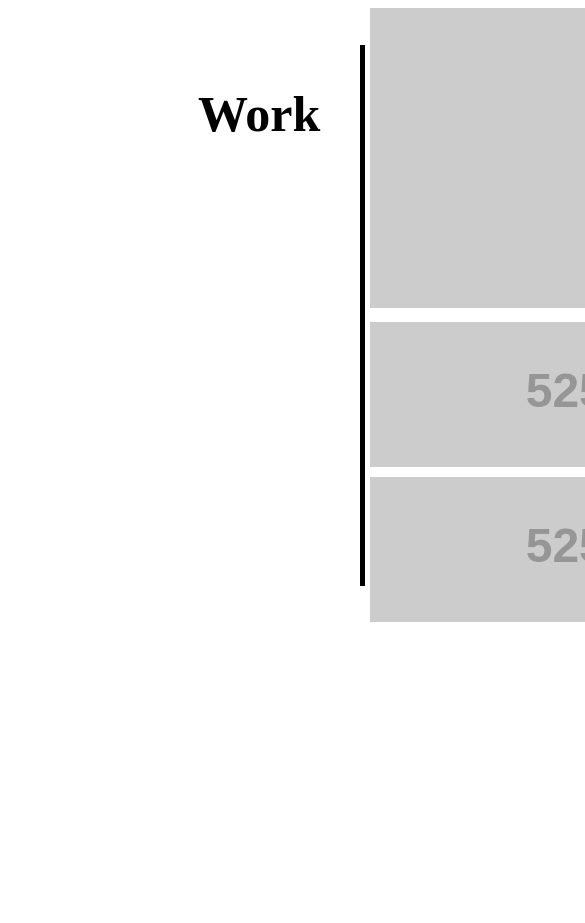
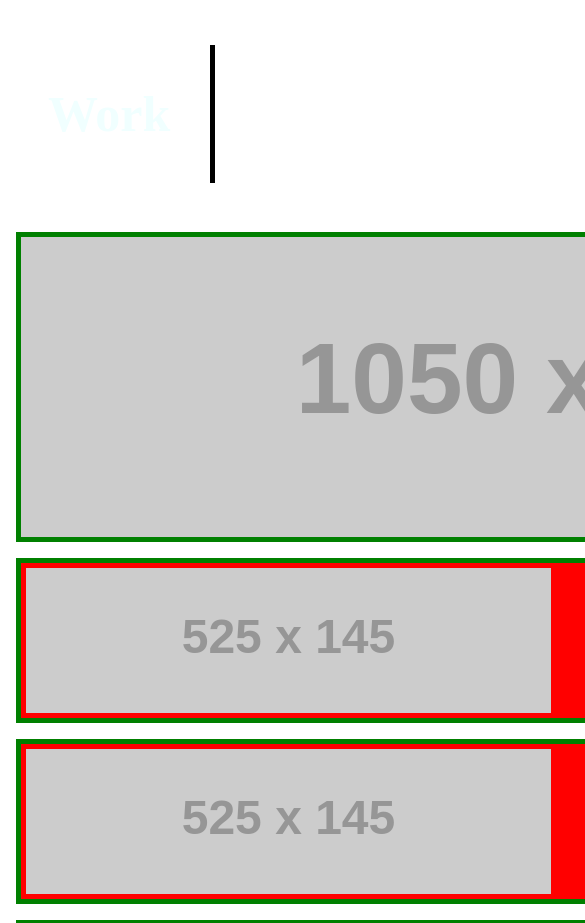
Before and after one commit to AntoineCanCode/homework-two, a plain HTML site: page index.html in a window 390 px wide. Shown: the part 1200-2123 px from the top of the page, 585 px wide, since content can reach past the window. Before the commit the page ends 1835 px from the top, so only its background shows below. Drawn offline with Linux system fonts and the light colour scheme; placeholder pictures from the web are drawn by us.

Commit message:
made work container responsive and refactored html

```diff
--- a/assets/style.css
+++ b/assets/style.css
@@ -4,8 +4,8 @@ header{
 
 }
 
-body{
-    background: ./
+body {
+    /* background: ./ */
     color: azure;
     font-weight: bold;
 }
@@ -74,24 +74,36 @@ nav .nav-links{
     display: flex;
 }
 
-.work{
+.work {
     display: flex;
     flex-direction: row;
     justify-content: space-between;
-    padding-left: 150px;
+    flex-wrap: wrap;
+    align-items: stretch;
+    /* padding-left: 150px;
     padding-right: 250px;
-    margin-right: 100px;
+    margin-right: 100px; */
 
 }
 
-.work-container{
+.work-container {
     display: flex;
     flex-wrap: wrap;
     flex-direction: row;
-    justify-content: space-between;
-    width:1000px;
+    justify-content: center;
+
+    /* width:1000px; */
 }
 
+.work-item {
+    border: 5px solid green;
+    background-color: red;
+    min-height: 150px;
+    min-width: 150px;
+    display: flex;
+    align-items: flex-end;
+    margin: 8px;
+}
 #top1{
     padding: 5px;
 }
@@ -120,3 +132,9 @@ display: flex;
 #p5{
     padding: 5px;
 }
+
+@media screen and (max-width: 980px) {
+.work-container {
+    flex-direction: column;
+}
+}
--- a/index.html
+++ b/index.html
@@ -36,13 +36,22 @@
     <section class="work">
         <h2 class="has-border" id="heading2">Work</h2>
         <div class="work-container">
-            <div id="top1"><img src="https://via.placeholder.com/1050x300" alt="placeholder1"> </div>
-            <div class="top2">
+            <!-- <div id="top1"> -->
+            <div class="work-item">
+             <img src="https://via.placeholder.com/1050x300" alt="placeholder1">
+
+            </div>
+            <!-- <div class="top2"> -->
+            <div class="work-item">
                 <img id="p2" src="https://via.placeholder.com/525x145" alt="placeholder2">
+            </div>
+            <div class="work-item">
                 <img id="p3" src="https://via.placeholder.com/525x145" alt="placeholder3">
             </div>
-            <div class="bottom2">
+            <div class="work-item">
                 <img id="p4" src="https://via.placeholder.com/525x145" alt="placeholder4">
+            </div>
+            <div class="work-item">
                 <img id="p5" src="https://via.placeholder.com/525x145" alt="placeholder5">
             </div>
         </div>
```
